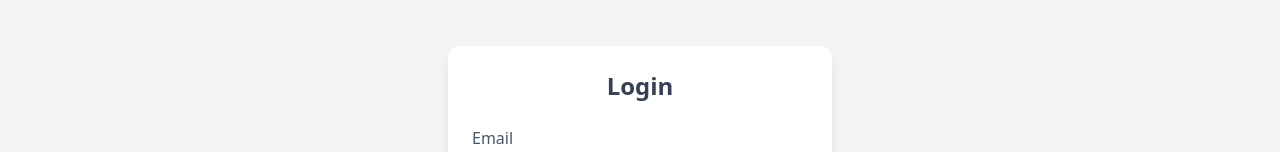
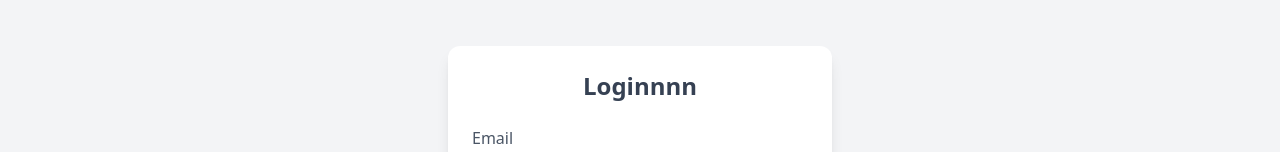
Before and after one commit to himesh-07/tailwind, a React (Vite) app in the folder vite-project/: page /login in a window 1280 px wide. Shown: the part 261-413 px from the top of the page. Built offline with nearby package versions, Linux system fonts and the light colour scheme.

Commit message:
updated app and added link for about page

```diff
--- a/vite-project/src/components/Login.jsx
+++ b/vite-project/src/components/Login.jsx
@@ -6,7 +6,7 @@
     <div className="min-h-screen flex items-center justify-center bg-gray-100">
       <div className="w-full max-w-sm bg-white p-6 rounded-xl shadow-lg">
         <h2 className="text-2xl font-bold text-center mb-6 text-gray-700">
-          Login
+          Loginnnn
         </h2>
 
         <form className="space-y-4">
```
